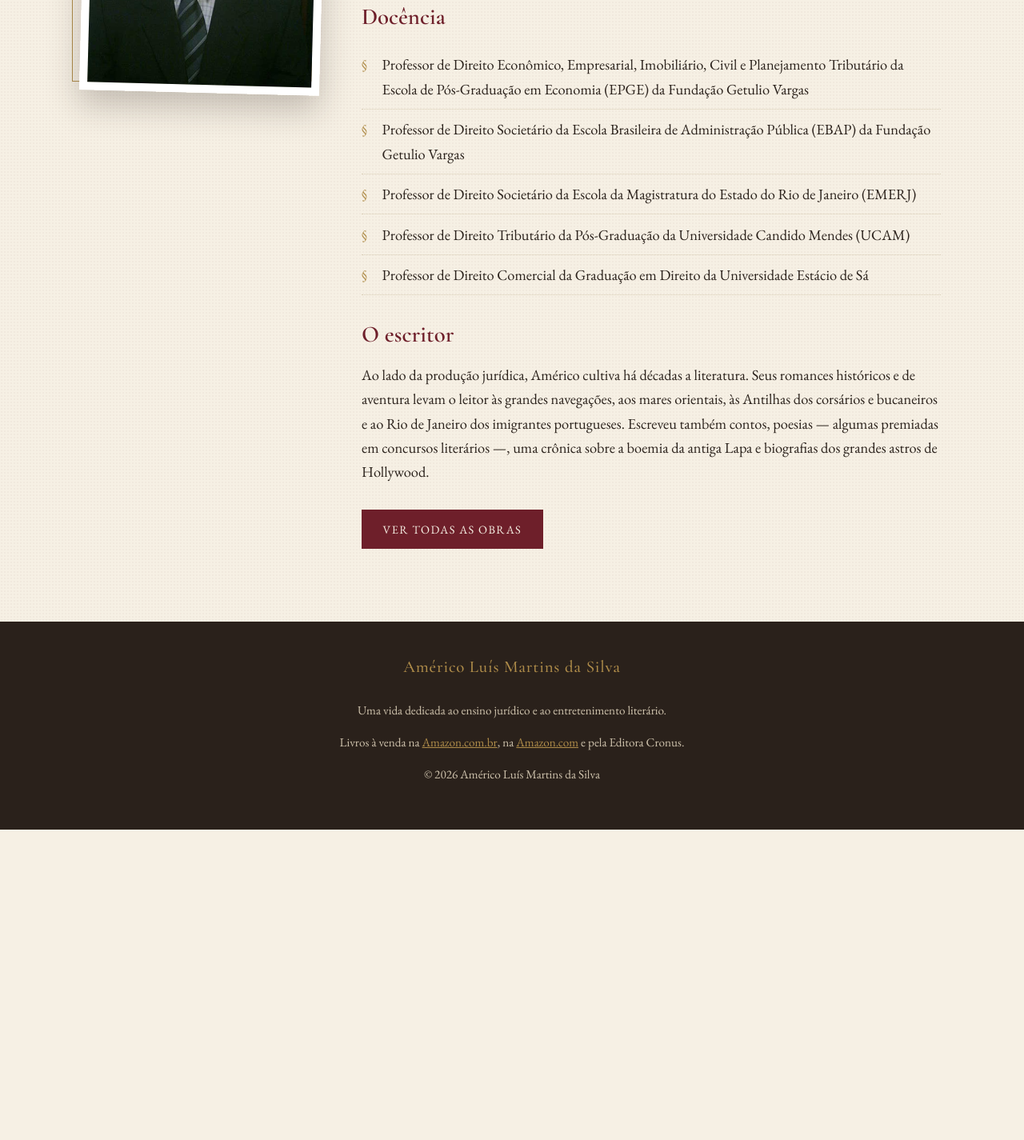
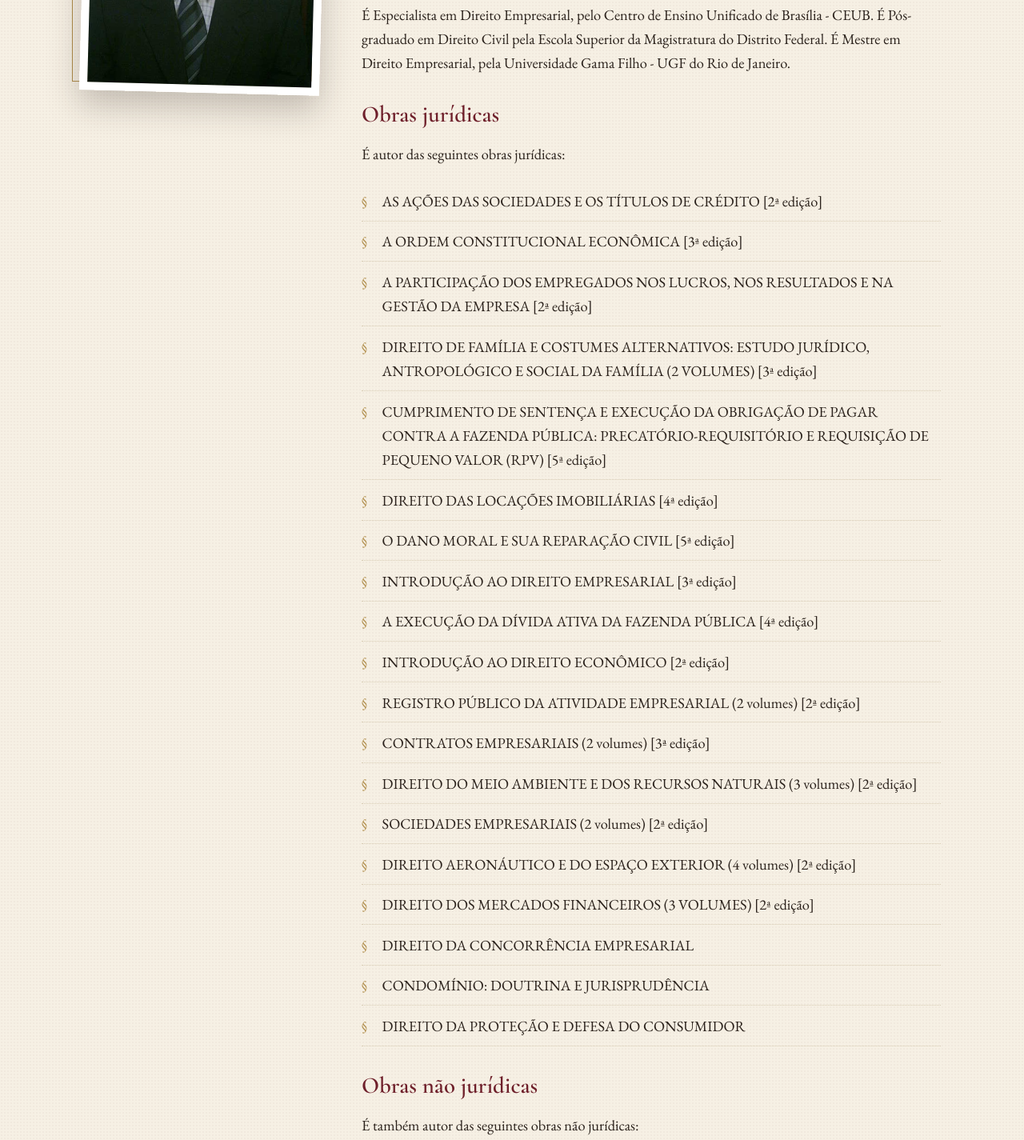
Before and after one commit to americoluismartinsdasilva/americoluismartinsdasilva.github.io, a plain HTML site: page biografia.html in a window 1280 px wide. Shown: the part 615-2040 px from the top of the page at 80% size. Before the commit the page ends 1652 px from the top, so only its background shows below. Drawn offline with nearby package versions, Linux system fonts and the light colour scheme.

Commit message:
Biografia com o texto completo do site original
Co-Authored-By: Claude Opus 5.5 <noreply@anthropic.com>

```diff
--- a/biografia.html
+++ b/biografia.html
@@ -22,20 +22,49 @@
           <img src="img/autor.jpg" alt="Retrato de Américo Luís Martins da Silva">
         </figure>
         <div class="texto" style="margin:0">
-          <p>Américo Luís Martins da Silva nasceu no Rio de Janeiro, em 1955. Procurador Federal, dedicou a carreira à advocacia pública e ao ensino jurídico, tornando-se autor de uma extensa obra de doutrina que abrange o Direito Econômico, Empresarial, Civil, Ambiental, Aeronáutico e Financeiro.</p>
-          <p>Especialista em Direito Empresarial pelo Centro de Ensino Unificado de Brasília (CEUB), pós-graduado em Direito Civil pela Escola Superior da Magistratura do Distrito Federal e Mestre em Direito Empresarial pela Universidade Gama Filho (UGF), do Rio de Janeiro.</p>
+          <p>Américo Luís Martins da Silva (1955-) nasceu no Rio de Janeiro, Brasil. É Procurador Federal; Professor de Direito Econômico, de Direito Empresarial, Direito Imobiliário, Direito Civil e Planejamento Tributário da Escola de Pós-Graduação em Economia - EPGE da Fundação Getúlio Vargas - FGV; Professor de Direito Societário da Escola Brasileira de Administração Pública - EBAP da Fundação Getúlio Vargas - FGV; Professor de Direito Societário da Escola da Magistratura do Rio de Janeiro - EMERJ; Professor de Direito Tributário do Curso de Pós-Graduação em Direito Tributário da Universidade Cândido Mendes - UCAM; Professor de Direito Comercial do Curso de Graduação em Direito da Universidade Estácio de Sá.</p>
+          <p>É Especialista em Direito Empresarial, pelo Centro de Ensino Unificado de Brasília - CEUB. É Pós-graduado em Direito Civil pela Escola Superior da Magistratura do Distrito Federal. É Mestre em Direito Empresarial, pela Universidade Gama Filho - UGF do Rio de Janeiro.</p>
 
-          <h2 style="font-size:1.8rem;color:var(--vinho);margin-top:2rem">Docência</h2>
-          <ul class="lista-docencia">
-            <li>Professor de Direito Econômico, Empresarial, Imobiliário, Civil e Planejamento Tributário da Escola de Pós-Graduação em Economia (EPGE) da Fundação Getulio Vargas</li>
-            <li>Professor de Direito Societário da Escola Brasileira de Administração Pública (EBAP) da Fundação Getulio Vargas</li>
-            <li>Professor de Direito Societário da Escola da Magistratura do Estado do Rio de Janeiro (EMERJ)</li>
-            <li>Professor de Direito Tributário da Pós-Graduação da Universidade Candido Mendes (UCAM)</li>
-            <li>Professor de Direito Comercial da Graduação em Direito da Universidade Estácio de Sá</li>
-          </ul>
+          <h2 style="font-size:1.8rem;color:var(--vinho);margin-top:2rem">Obras jurídicas</h2>
+          <p>É autor das seguintes obras jurídicas:</p>
+          <ol class="lista-docencia">
+            <li>AS AÇÕES DAS SOCIEDADES E OS TÍTULOS DE CRÉDITO [2ª edição]</li>
+            <li>A ORDEM CONSTITUCIONAL ECONÔMICA [3ª edição]</li>
+            <li>A PARTICIPAÇÃO DOS EMPREGADOS NOS LUCROS, NOS RESULTADOS E NA GESTÃO DA EMPRESA [2ª edição]</li>
+            <li>DIREITO DE FAMÍLIA E COSTUMES ALTERNATIVOS: ESTUDO JURÍDICO, ANTROPOLÓGICO E SOCIAL DA FAMÍLIA (2 VOLUMES) [3ª edição]</li>
+            <li>CUMPRIMENTO DE SENTENÇA E EXECUÇÃO DA OBRIGAÇÃO DE PAGAR CONTRA A FAZENDA PÚBLICA: PRECATÓRIO-REQUISITÓRIO E REQUISIÇÃO DE PEQUENO VALOR (RPV) [5ª edição]</li>
+            <li>DIREITO DAS LOCAÇÕES IMOBILIÁRIAS [4ª edição]</li>
+            <li>O DANO MORAL E SUA REPARAÇÃO CIVIL [5ª edição]</li>
+            <li>INTRODUÇÃO AO DIREITO EMPRESARIAL [3ª edição]</li>
+            <li>A EXECUÇÃO DA DÍVIDA ATIVA DA FAZENDA PÚBLICA [4ª edição]</li>
+            <li>INTRODUÇÃO AO DIREITO ECONÔMICO [2ª edição]</li>
+            <li>REGISTRO PÚBLICO DA ATIVIDADE EMPRESARIAL (2 volumes) [2ª edição]</li>
+            <li>CONTRATOS EMPRESARIAIS (2 volumes) [3ª edição]</li>
+            <li>DIREITO DO MEIO AMBIENTE E DOS RECURSOS NATURAIS (3 volumes) [2ª edição]</li>
+            <li>SOCIEDADES EMPRESARIAIS (2 volumes) [2ª edição]</li>
+            <li>DIREITO AERONÁUTICO E DO ESPAÇO EXTERIOR (4 volumes) [2ª edição]</li>
+            <li>DIREITO DOS MERCADOS FINANCEIROS (3 VOLUMES) [2ª edição]</li>
+            <li>DIREITO DA CONCORRÊNCIA EMPRESARIAL</li>
+            <li>CONDOMÍNIO: DOUTRINA E JURISPRUDÊNCIA</li>
+            <li>DIREITO DA PROTEÇÃO E DEFESA DO CONSUMIDOR</li>
+          </ol>
 
-          <h2 style="font-size:1.8rem;color:var(--vinho);margin-top:2rem">O escritor</h2>
-          <p>Ao lado da produção jurídica, Américo cultiva há décadas a literatura. Seus romances históricos e de aventura levam o leitor às grandes navegações, aos mares orientais, às Antilhas dos corsários e bucaneiros e ao Rio de Janeiro dos imigrantes portugueses. Escreveu também contos, poesias — algumas premiadas em concursos literários —, uma crônica sobre a boemia da antiga Lapa e biografias dos grandes astros de Hollywood.</p>
+          <h2 style="font-size:1.8rem;color:var(--vinho);margin-top:2rem">Obras não jurídicas</h2>
+          <p>É também autor das seguintes obras não jurídicas:</p>
+          <ol class="lista-docencia">
+            <li>O VOO-SOLO E OUTROS CONTOS [categoria: contos]</li>
+            <li>UMA ODISSÉIA PELOS MARES ORIENTAIS [categoria: romance]</li>
+            <li>O RESGATE DE ALLAJI [categoria: romance]</li>
+            <li>A SAGA DE BARTOLOMEU BRASILEIRO [categoria: romance]</li>
+            <li>BARTOLOMEU BRASILEIRO, O BUCANEIRO [categoria: romance]</li>
+            <li>O IMIGRANTE PORTUGUÊS [categoria: romance]</li>
+            <li>DESCONHECIDO CAVALEIRO DA ORDEM DE CRISTO [categoria: romance]</li>
+            <li>UM CONTINENTE LONGE DEMAIS [categoria: romance]</li>
+            <li>A ÉPOCA DE BUENO MACHADO, DANÇARINO E CABARETIER [categoria: crônica]</li>
+            <li>POESIAS REUNIDAS DE UM POETA EVENTUAL [categoria: poesias]</li>
+            <li>OS MAIS FAMOSOS ATORES DE HOLLYWOOD - DE 1940 A 1960 - VOLUME 1 [categoria: biografia]</li>
+          </ol>
+          <p>Visite o site <a href="https://www.amazon.com/author/americo.silva" target="_blank" rel="noopener">amazon.com/author/americo.silva</a>.</p>
           <p style="margin-top:2rem"><a class="botao" href="obras.html">Ver todas as obras</a></p>
         </div>
       </div>
```
